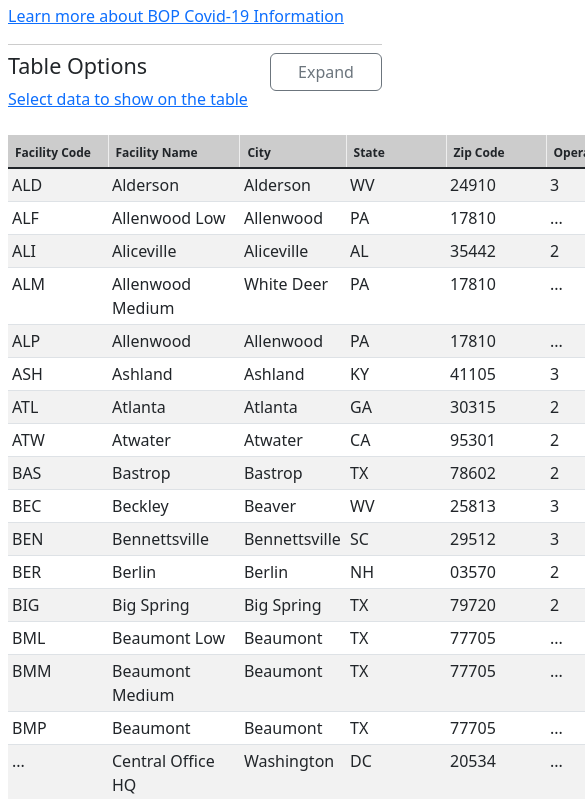
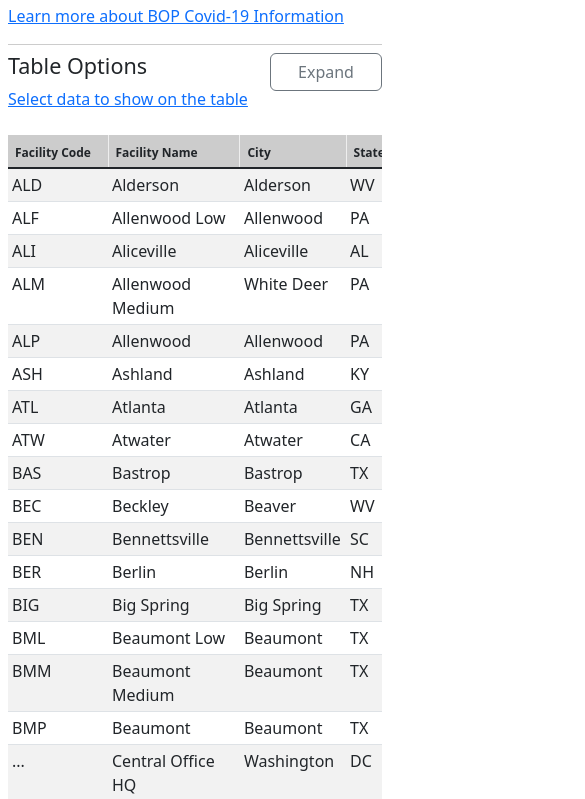
Before and after one commit to jnguyenc/covid19-stats, a website built with webpack: page src/covid19_table.html in a window 390 px wide. Shown: the part 45-844 px from the top of the page, 585 px wide, since content can reach past the window. Built offline with nearby package versions, Linux system fonts and the light colour scheme.

Commit message:
made table responsive

```diff
--- a/src/js/htmlRenders.js
+++ b/src/js/htmlRenders.js
@@ -95,9 +95,9 @@ function renderTable(data, columns, targetId) {
   const caption = '<caption></caption>';
   const body = renderTableBody(data, columns);
   const table = `<table class="table table-sm table-striped">${caption}${cols}${head}${body}</table>`;
-  // const tableResponsive = `<div class="table-responsive-xl">${table}</div>`;
+  const tableResponsive = `<div class="x-srcoll">${table}</div>`;
 
-  return options + table;
+  return options + tableResponsive;
 }
 
 function writeTable(data, columns, domTarget = '#noID') {
--- a/src/styles/main.scss
+++ b/src/styles/main.scss
@@ -41,6 +41,10 @@ html {
   button{
     min-width: 7rem;
   }
+}
+
+.x-srcoll{
+  overflow-x: scroll;
 }
 
 @keyframes maxHeight {
```
